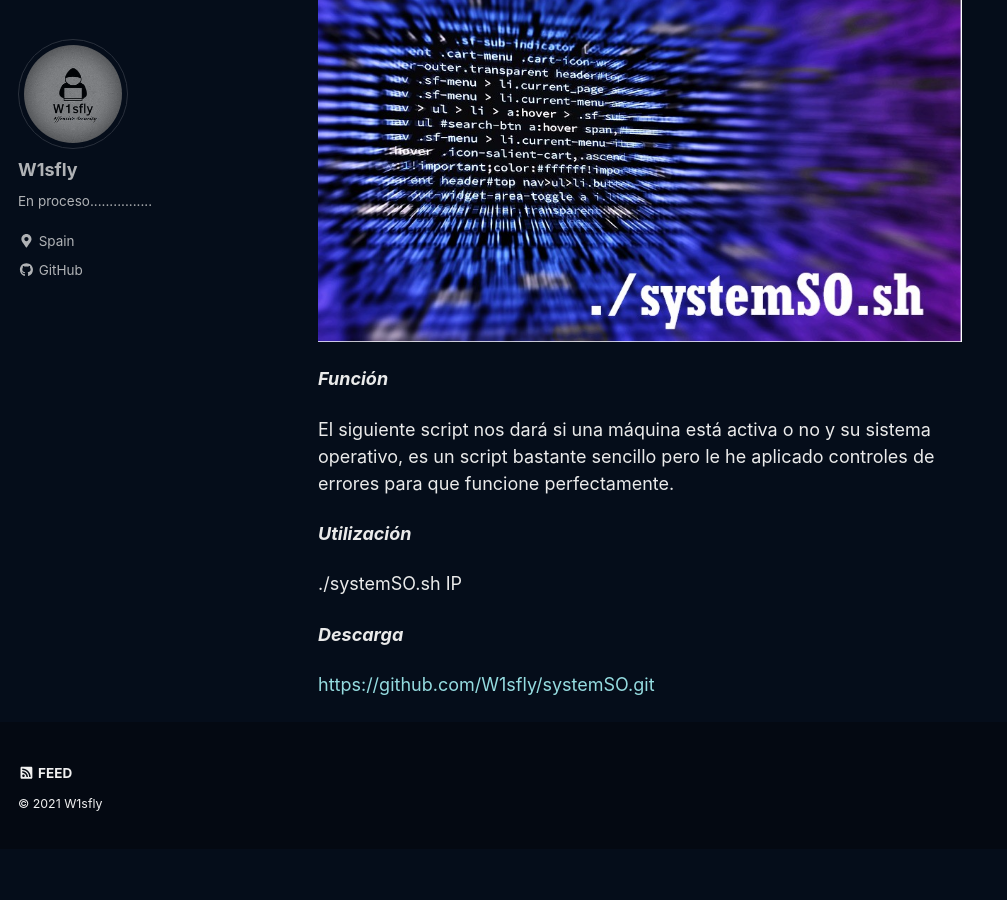
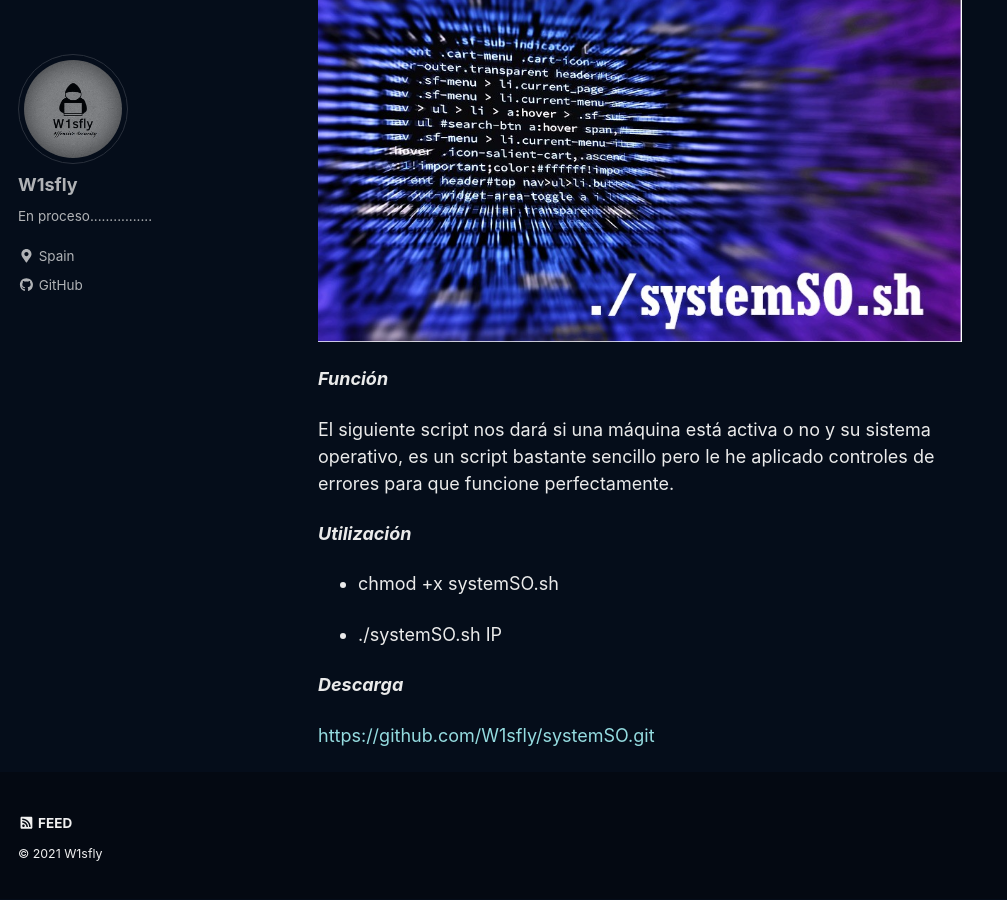
Before and after one commit to W1sfly/W1sfly.github.io, a Jekyll site: the page built from _posts/09-09-21-script_systemSO.md, in a window 1280 px wide and 900 px high, scrolled down 293 px. Shown: the whole window, without its empty margins (0-1007 px from the left). Built offline with Jekyll 4.4.1, drawn with Linux system fonts in a browser that asks for light colours; cached includes are drawn as plain includes; a script that is not in the unit is left out; before the commit the page ends 1142 px from its top, so only the background shows below that.

Commit message:
Update 09-09-21-script_systemSO.md

```diff
--- a/_posts/09-09-21-script_systemSO.md
+++ b/_posts/09-09-21-script_systemSO.md
@@ -19,7 +19,9 @@ El siguiente script nos dará si una máquina está activa o no y su sistema ope
 
 ***Utilización***
 
-./systemSO.sh IP
+* chmod +x systemSO.sh
+
+* ./systemSO.sh IP
 
 ***Descarga***
 
```
